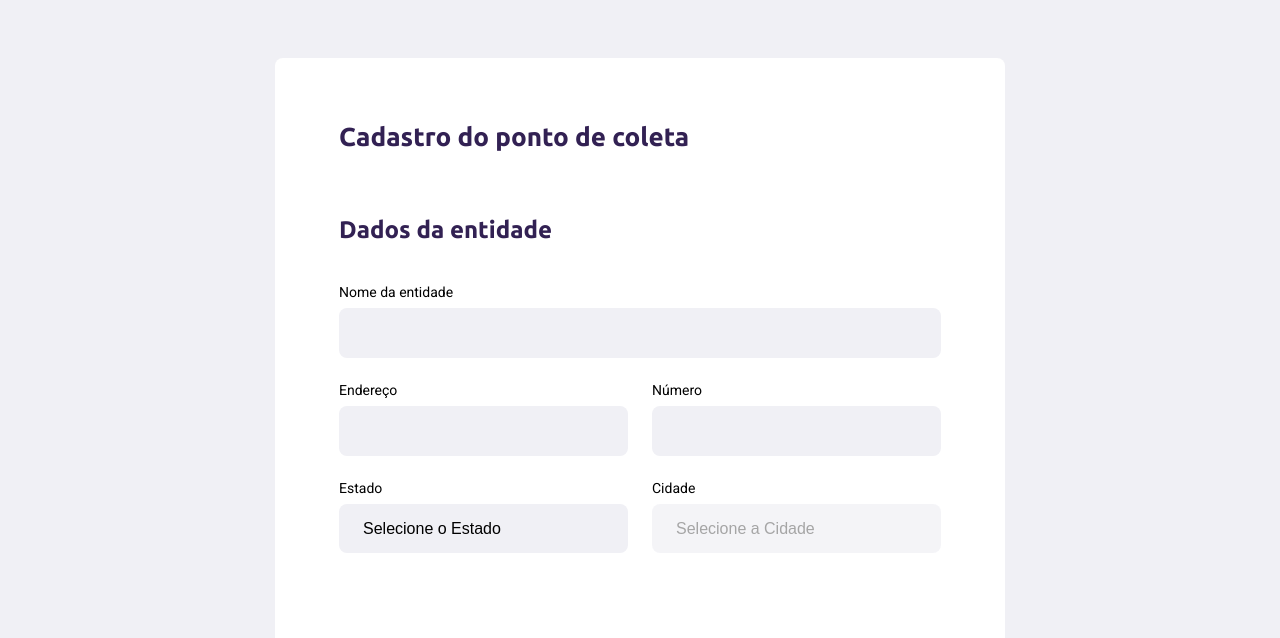
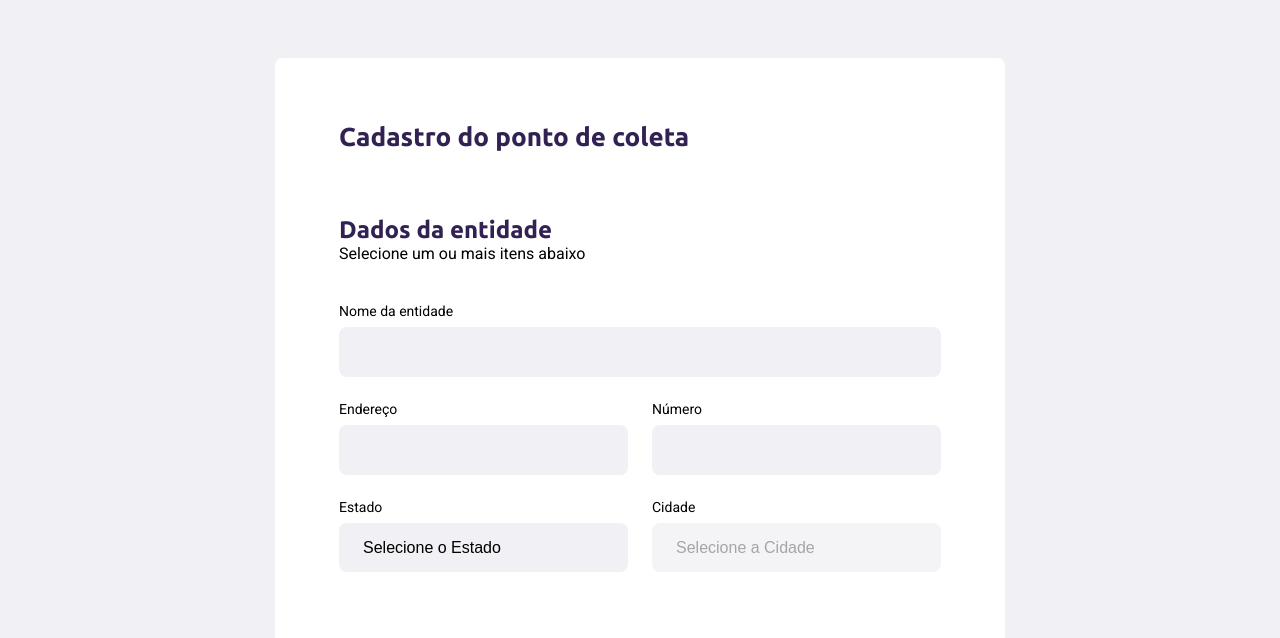
Before and after one commit to rafaoliveir/Ecoleta, a plain HTML site: page cadastro.html in a window 1280 px wide. Shown: the part 114-752 px from the top of the page. Drawn offline with Linux system fonts and the light colour scheme; no server answers.

Commit message:
Update cadastro.html

```diff
--- a/cadastro.html
+++ b/cadastro.html
@@ -30,6 +30,7 @@
         <fieldset>
           <legend>
             <h2>Dados da entidade</h2>
+            <span>Selecione um ou mais itens abaixo</span>
           </legend>
 
           <div class="campo">
```
